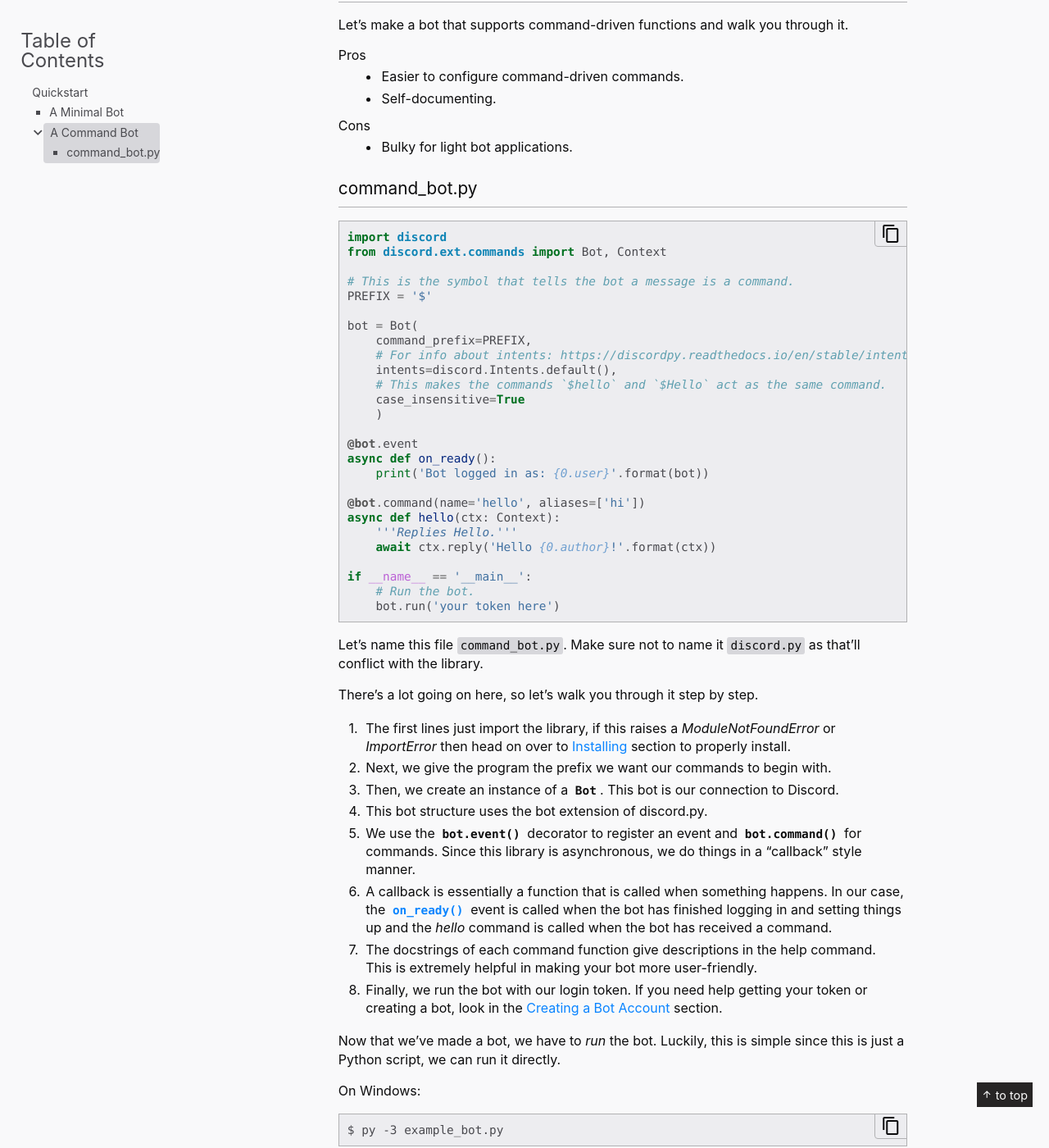
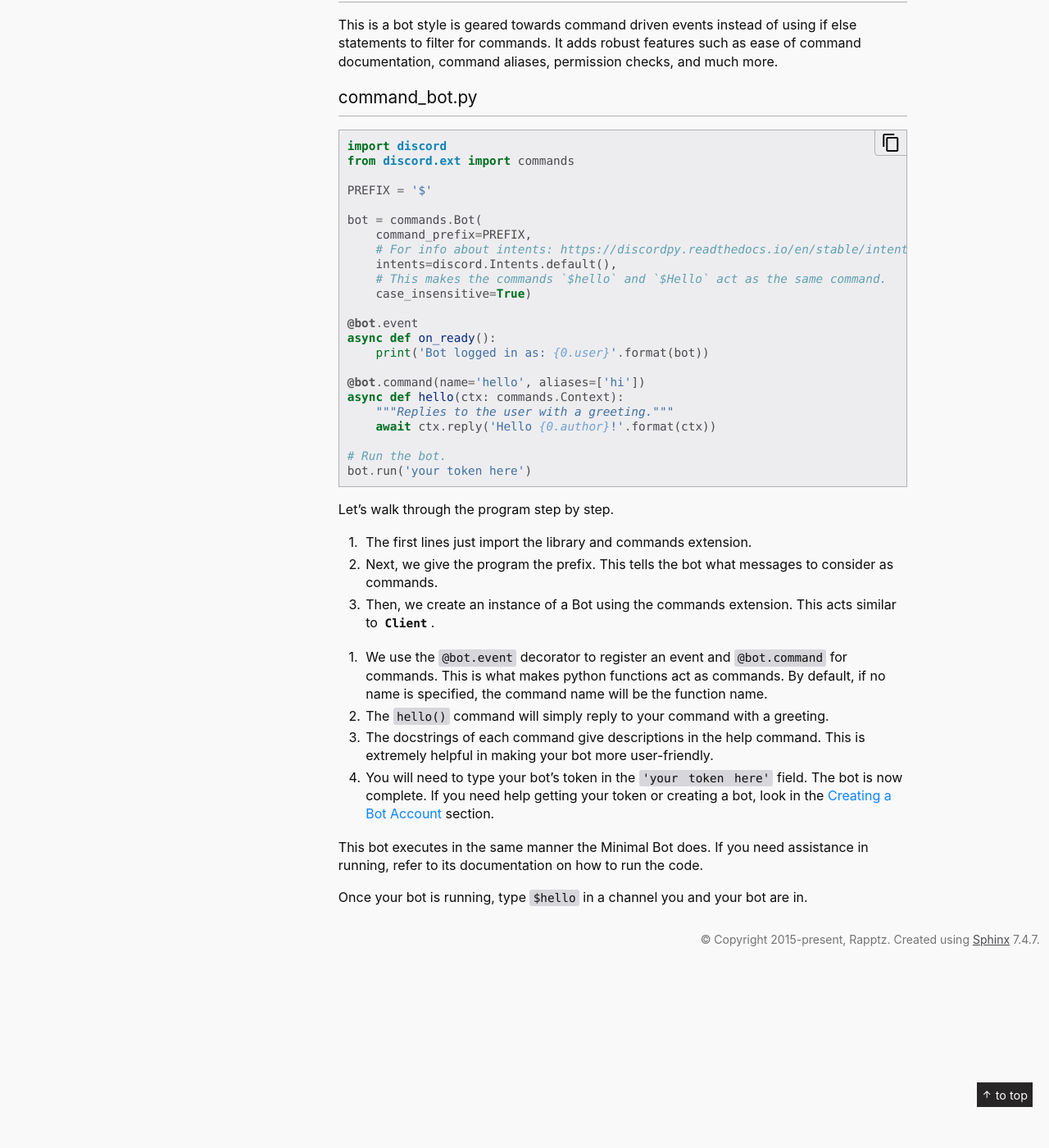
Before and after one commit to Rapptz/discord.py, a Sphinx documentation site: the page built from docs/quickstart.rst, in a window 1280 px wide and 1400 px high, scrolled down 1585 px. Shown: the whole window at 82% size. Built offline with Sphinx 7.4.7, drawn with Linux system fonts in a browser that asks for light colours; some of the changed text lies outside the part shown.

Commit message:
Update quickstart.rst
Updating code to reflect changes requested

```diff
--- a/docs/quickstart.rst
+++ b/docs/quickstart.rst
@@ -78,90 +78,54 @@
 A Command Bot
 ---------------
 
-Let's make a bot that supports command-driven functions and walk you through it.
-
-
-Pros
- * Easier to configure command-driven commands.
- * Self-documenting.
-Cons
- * Bulky for light bot applications.
+This is a bot style is geared towards command driven events instead of using if else statements
+to filter for commands. It adds robust features such as ease of command documentation, command
+aliases, permission checks, and much more.
 
 command_bot.py
 """""""""""""""
 .. code-block:: python3
 
     import discord
-    from discord.ext.commands import Bot, Context
+    from discord.ext import commands
 
-    # This is the symbol that tells the bot a message is a command.
     PREFIX = '$'
 
-    bot = Bot(
+    bot = commands.Bot(
         command_prefix=PREFIX,
         # For info about intents: https://discordpy.readthedocs.io/en/stable/intents.html
         intents=discord.Intents.default(),
         # This makes the commands `$hello` and `$Hello` act as the same command.
-        case_insensitive=True
-        )
+        case_insensitive=True)
 
     @bot.event
     async def on_ready():
         print('Bot logged in as: {0.user}'.format(bot))
 
     @bot.command(name='hello', aliases=['hi'])
-    async def hello(ctx: Context):
-        '''Replies Hello.'''
+    async def hello(ctx: commands.Context):
+        """Replies to the user with a greeting."""
         await ctx.reply('Hello {0.author}!'.format(ctx))
 
-    if __name__ == '__main__':
-        # Run the bot.
-        bot.run('your token here')
+    # Run the bot.
+    bot.run('your token here')
 
-Let's name this file ``command_bot.py``. Make sure not to name it ``discord.py`` as that'll conflict
-with the library.
+Let's walk through the program step by step.
 
-There's a lot going on here, so let's walk you through it step by step.
+1. The first lines just import the library and commands extension.
+2. Next, we give the program the prefix. This tells the bot what messages to consider as commands.
+3. Then, we create an instance of a Bot using the commands extension.
+   This acts similar to :class:`Client`.
+5. We use the ``@bot.event`` decorator to register an event and ``@bot.command`` for commands.
+   This is what makes python functions act as commands. By default, if no name is specified, the command
+   name will be the function name.
+6. The ``hello()`` command will simply reply to your command with a greeting.
+7. The docstrings of each command give descriptions in the help command. This is extremely
+   helpful in making your bot more user-friendly.
+8. You will need to type your bot's token in the ``'your token here'`` field. The bot is now complete.
+   If you need help getting your token or creating a bot, look in the :ref:`discord-intro` section.
 
+This bot executes in the same manner the Minimal Bot does. If you need assistance in running,
+refer to its documentation on how to run the code.
 
-1. The first lines just import the library, if this raises a `ModuleNotFoundError` or `ImportError`
-   then head on over to :ref:`installing` section to properly install.
-
-2. Next, we give the program the prefix we want our commands to begin with.
-
-3. Then, we create an instance of a :class:`Bot`. This bot is our connection to Discord.
-
-4. This bot structure uses the bot extension of discord.py.
-
-5. We use the :meth:`bot.event` decorator to register an event and :meth:`bot.command` for commands.
-   Since this library is asynchronous, we do things in a "callback" style manner.
-
-6. A callback is essentially a function that is called when something happens. In our case,
-   the :func:`on_ready` event is called when the bot has finished logging in and setting things
-   up and the `hello` command is called when the bot has received a command.
-
-7. The docstrings of each command function give descriptions in the help command. This is extremely
-   helpful in making your bot more user-friendly.
-
-8. Finally, we run the bot with our login token. If you need help getting your token or creating a bot,
-   look in the :ref:`discord-intro` section.
-
-
-Now that we've made a bot, we have to *run* the bot. Luckily, this is simple since this is just a
-Python script, we can run it directly.
-
-On Windows:
-
-.. code-block:: shell
-
-    $ py -3 example_bot.py
-
-On other systems:
-
-.. code-block:: shell
-
-    $ python3 example_bot.py
-
-Now you can try playing around with your basic bot.
-
-Go ahead and type ``$hello`` in a channel you and your bot are in.
+Once your bot is running, type ``$hello`` in a channel you and your bot are in.
```
